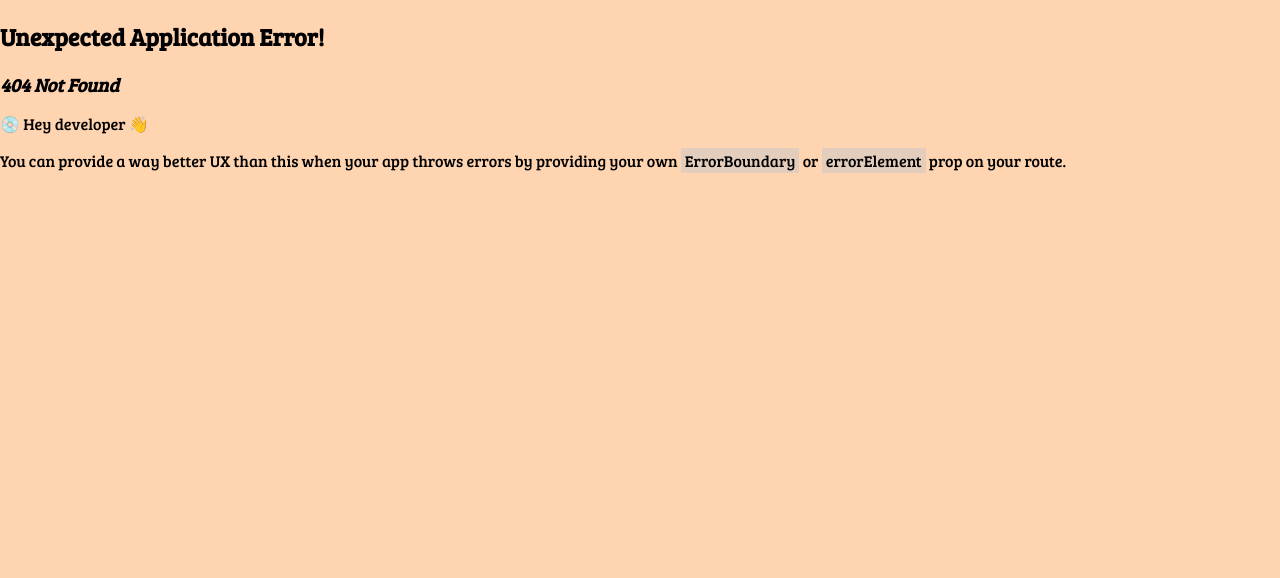
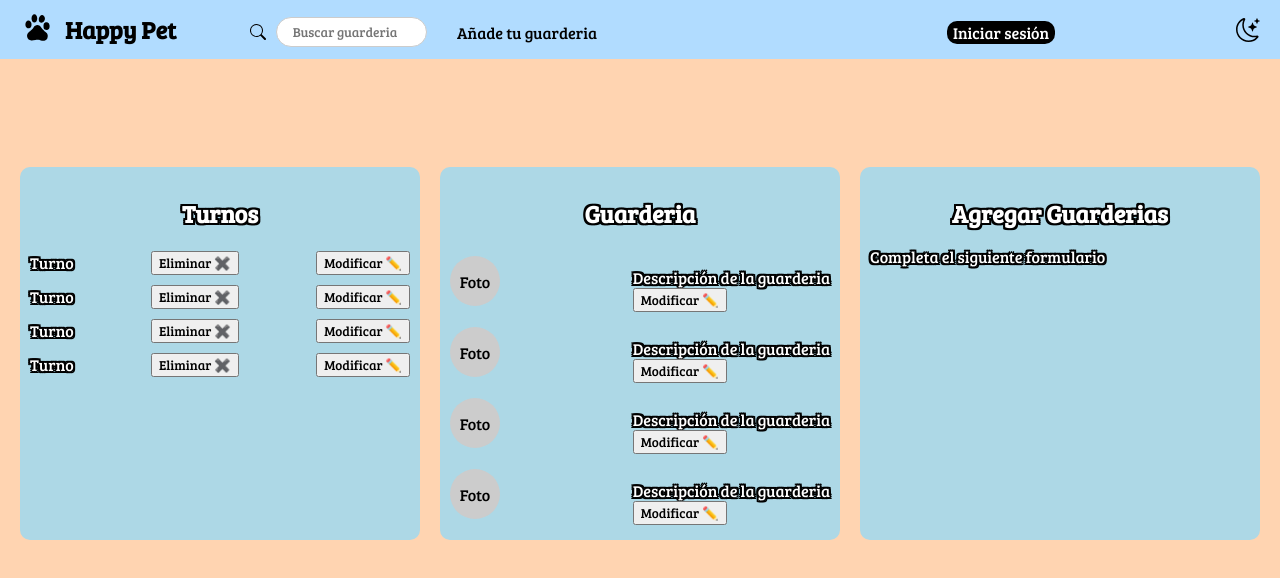
Before and after one commit to FrancoBalduini/TPI-LC3, a React (Vite) app in the folder tpintegrador/: page /guarderia in a window 1280 px wide. Before the commit this address had no page. Shown: the top 578 px of the page. Built offline with nearby package versions, Linux system fonts and the light colour scheme.

Commit message:
Cambios menores en el codigo de GuarderiaPage

```diff
--- a/tpintegrador/src/App.jsx
+++ b/tpintegrador/src/App.jsx
@@ -7,6 +7,7 @@ import { RouterProvider, createBrowserRouter } from "react-router-dom";
 import HomePage from "./components/homePage/HomePage";
 import Register from "./components/register/Register";
 import UserHome from "./components/userHome/UserHome";
+import GuarderiaPage from "./components/guarderiaPage/GuarderiaPage";
 // // import UserHome from "./components/userHome/UserHome";
 // // //import GuarderiaPage from "./components/guarderiaPage/GuarderiaPage";
 
@@ -16,6 +17,7 @@ const App = () => {
     { path: "/home", element: <HomePage /> },
     { path: "/register", element: <Register /> },
     { path: "/userHome", element: <UserHome />},
+    { path: "/guarderia", element: <GuarderiaPage />},
   ]);
 
   return (
--- a/tpintegrador/src/components/guarderiaPage/Guarderia.css
+++ b/tpintegrador/src/components/guarderiaPage/Guarderia.css
@@ -1,16 +1,20 @@
+
 .container {
-  background-color: #ffffcc;
   padding: 20px;
   font-family: Arial, sans-serif;
   margin-top: 100px;
-}
-
-
-main {
   display: flex;
   gap: 20px;
   flex-wrap: wrap;
 }
+
+.body.dark{
+  background-color: #806a58;
+  color: white;
+  text-shadow: -1px -1px 0 #000, 1px -1px 0 #000, -1px 1px 0 #000,
+    1px 1px 0 #000;
+}
+
 
 section {
   background-color: #add8e6;
@@ -52,3 +56,7 @@ li {
   text-shadow: 2px 2px 0 #000, -2px -2px 0 #000, -2px 2px 0 #000,
     2px -2px 0 #000, 2px 0 0 #000, -2px 0 0 #000, 0 2px 0 #000, 0 -2px 0 #000;
 }
+
+.text-border a{
+  text-shadow: 0px 0px 0px #000;
+}
--- a/tpintegrador/src/components/guarderiaPage/GuarderiaPage.jsx
+++ b/tpintegrador/src/components/guarderiaPage/GuarderiaPage.jsx
@@ -1,26 +1,32 @@
 import "./Guarderia.css";
-import Header from "../header/Header";
+import { useContext } from "react";
+import { ThemeContext } from "../context/Context";
+import HeaderHome from "../headerHome/HeaderHome";
 
 const GuarderiaPage = () => {
+
+  const { theme } = useContext(ThemeContext);
+
   return (
     <>
-      <Header />
-      <div className="container">
-        <main>
+      <HeaderHome />
+      <body className={`body ${theme}`}>
+      <div className={"container"}>
+
           <section className="turnos">
             <h2 className="text-border">Turnos</h2>
             <ul>
               <li className="text-border">
-                Turno <a href="#">Eliminar ✖️</a> <a href="#">Modificar ✏️</a>
+                Turno <a href="#"><button>Eliminar ✖️</button></a> <a href="#"><button>Modificar ✏️</button></a>
               </li>
               <li className="text-border">
-                Turno <a href="#">Eliminar ✖️</a> <a href="#">Modificar ✏️</a>
+                Turno <a href="#"><button>Eliminar ✖️</button></a> <a href="#"><button>Modificar ✏️</button></a>
               </li>
               <li className="text-border">
-                Turno <a href="#">Eliminar ✖️</a> <a href="#">Modificar ✏️</a>
+                Turno <a href="#"><button>Eliminar ✖️</button></a> <a href="#"><button>Modificar ✏️</button></a>
               </li>
               <li className="text-border">
-                Turno <a href="#">Eliminar ✖️</a> <a href="#">Modificar ✏️</a>
+                Turno <a href="#"><button>Eliminar ✖️</button></a> <a href="#"><button>Modificar ✏️</button></a>
               </li>
             </ul>
           </section>
@@ -31,28 +37,28 @@ const GuarderiaPage = () => {
                 <div className="foto">Foto</div>
                 <div>
                   <p className="text-border">Descripción de la guarderia</p>
-                  <a href="#">Modificar ✏️</a>
+                  <a href="#"><button>Modificar ✏️</button></a>
                 </div>
               </li>
               <li>
                 <div className="foto">Foto</div>
                 <div>
                   <p className="text-border">Descripción de la guarderia</p>
-                  <a href="#">Modificar ✏️</a>
+                  <a href="#"><button>Modificar ✏️</button></a>
                 </div>
               </li>
               <li>
                 <div className="foto">Foto</div>
                 <div>
                   <p className="text-border">Descripción de la guarderia</p>
-                  <a href="#">Modificar ✏️</a>
+                  <a href="#"><button>Modificar ✏️</button></a>
                 </div>
               </li>
               <li>
                 <div className="foto">Foto</div>
                 <div>
                   <p className="text-border">Descripción de la guarderia</p>
-                  <a href="#">Modificar ✏️</a>
+                  <a href="#"><button>Modificar ✏️</button></a>
                 </div>
               </li>
             </ul>
@@ -61,8 +67,8 @@ const GuarderiaPage = () => {
             <h2 className="text-border">Agregar Guarderias</h2>
             <p className="text-border">Completa el siguiente formulario</p>
           </section>
-        </main>
       </div>
+      </body>
     </>
   );
 };
```
